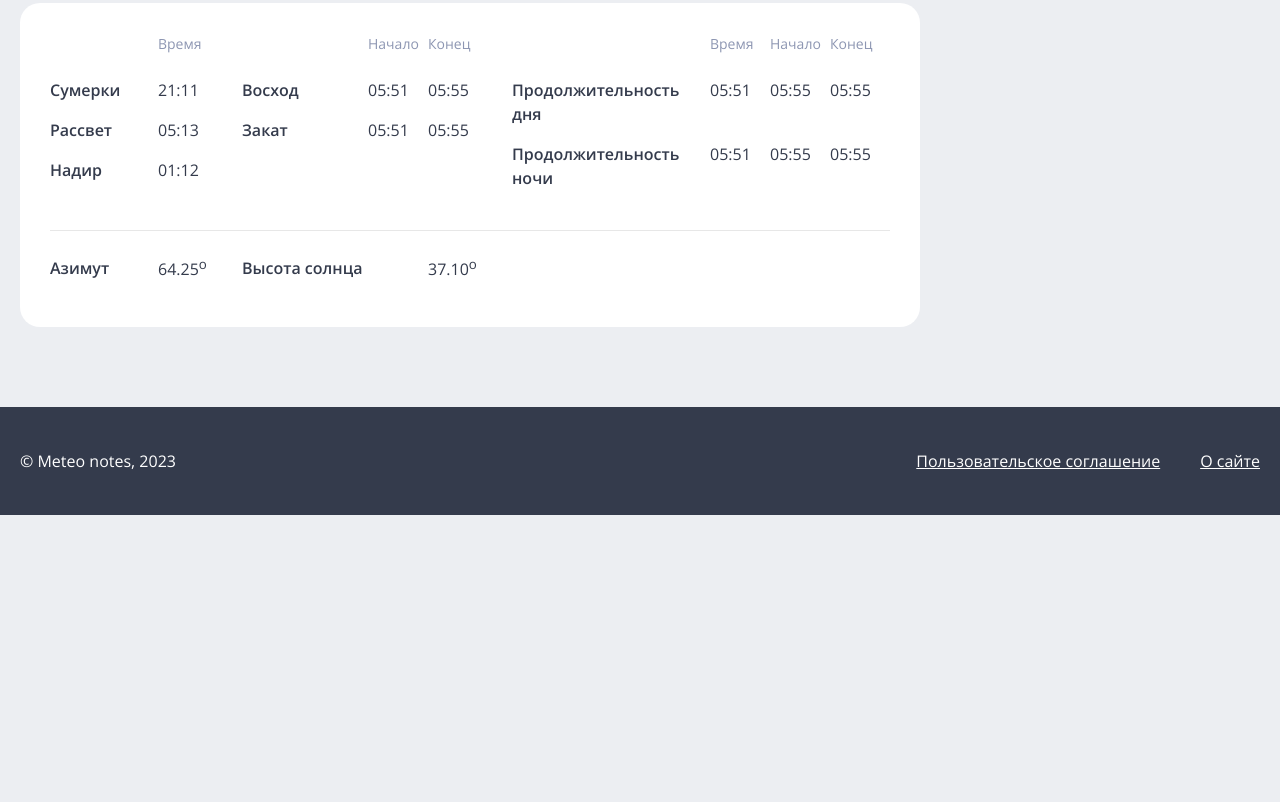
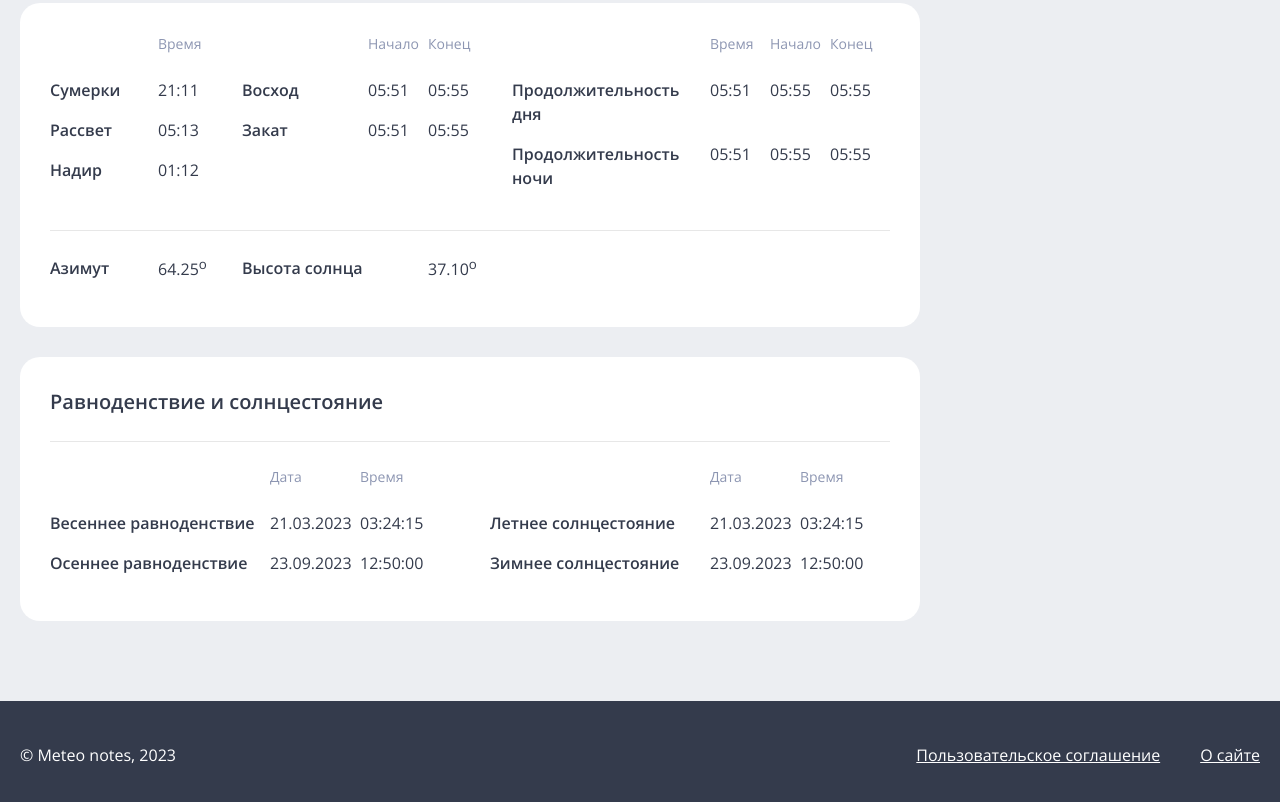
Before and after one commit to wmsangel/astronomia.site, a website: page voshod-zahod.html in a window 1280 px wide. Shown: the part 422-1224 px from the top of the page. Before the commit the page ends 937 px from the top, so only its background shows below. Drawn offline with nearby package versions, Linux system fonts and the light colour scheme.

Commit message:
Страны Мира

```diff
--- a/src/scss/main.scss
+++ b/src/scss/main.scss
@@ -137,6 +137,17 @@ h2 {
 
   &.with-bottom-offset {
     margin-bottom: 20px;
+  }
+}
+
+h3 {
+  font-size: 20px;
+  font-weight: 600;
+
+  &.with-border {
+    border-bottom: 1px solid #e7e7e7;
+    margin-bottom: 24px;
+    padding-bottom: 24px;
   }
 }
 
@@ -1630,6 +1641,71 @@ ul.breadcrumbs {
   }
 }
 
+.solstice-top,
+.solstice-row {
+  display: flex;
+
+  &__empty,
+  &__title {
+    width: calc(100% - 180px);
+
+    @media (max-width: 767px) {
+      width: calc(100% - 90px);
+    }
+  }
+
+  &__time {
+    width: 90px;
+
+    @media (max-width: 767px) {
+      display: none;
+    }
+  }
+  &__date {
+    width: 90px;
+
+    @media (max-width: 767px) {
+      span {
+        font-size: 16px;
+        color: #8D96B2;
+      }
+    }
+  }
+}
+
+.solstice {
+  display: flex;
+  flex-wrap: wrap;
+
+  &__left {
+    width: 50%;
+    padding-right: 20px;
+
+    @media (max-width: 992px) {
+      width: 100%;
+      padding-right: 0;
+    }
+  }
+
+  &__right {
+    padding-left: 20px;
+    width: 50%;
+
+    @media (max-width: 992px) {
+      width: 100%;
+      padding-left: 0;
+
+      .solstice-top {
+        display: none;
+      }
+    }
+  }
+}
+
+.solstice-row {
+  margin-bottom: 16px;
+}
+
 
 /* -----------> contnet style */
 .is-content-top-title {
--- a/voshod-zahod.html
+++ b/voshod-zahod.html
@@ -176,6 +176,57 @@
                         </div>
                     </div>
                 </section>
+                <section>
+                    <h3 class="with-border">Равноденствие и солнцестояние</h3>
+                    <div class="solstice">
+                        <div class="solstice__left">
+                            <div class="solstice-top">
+                                <div class="solstice-top__empty"></div>
+                                <div class="solstice-top__date is-content-top-title">Дата<span class="mobile-only">/Время</span></div>
+                                <div class="solstice-top__time is-content-top-title">Время</div>
+                            </div>
+                            <div class="solstice-row">
+                                <div class="solstice-row__title is-content-title">Весеннее равноденствие</div>
+                                <div class="solstice-row__date is-content-value">
+                                    21.03.2023
+                                    <span class="mobile-only">03:24:15</span>
+                                </div>
+                                <div class="solstice-row__time is-content-value">03:24:15</div>
+                            </div>
+                            <div class="solstice-row">
+                                <div class="solstice-row__title is-content-title">Осеннее равноденствие</div>
+                                <div class="solstice-row__date is-content-value">
+                                    23.09.2023
+                                    <span class="mobile-only">03:24:15</span>
+                                </div>
+                                <div class="solstice-row__time is-content-value">12:50:00</div>
+                            </div>
+                        </div>
+                        <div class="solstice__right">
+                            <div class="solstice-top">
+                                <div class="solstice-top__empty"></div>
+                                <div class="solstice-top__date is-content-top-title">Дата</div>
+                                <div class="solstice-top__time is-content-top-title">Время</div>
+                            </div>
+                            <div class="solstice-row">
+                                <div class="solstice-row__title is-content-title">Летнее солнцестояние</div>
+                                <div class="solstice-row__date is-content-value">
+                                    21.03.2023
+                                    <span class="mobile-only">03:24:15</span>
+                                </div>
+                                <div class="solstice-row__time is-content-value">03:24:15</div>
+                            </div>
+                            <div class="solstice-row">
+                                <div class="solstice-row__title is-content-title">Зимнее солнцестояние</div>
+                                <div class="solstice-row__date is-content-value">
+                                    23.09.2023
+                                    <span class="mobile-only">03:24:15</span>
+                                </div>
+                                <div class="solstice-row__time is-content-value">12:50:00</div>
+                            </div>
+                        </div>
+                    </div>
+                </section>
             </div>
             <div class="col-sidebar">
                 <div class="sidebar-block">
```
Also changed, not shown: css/main.css.
